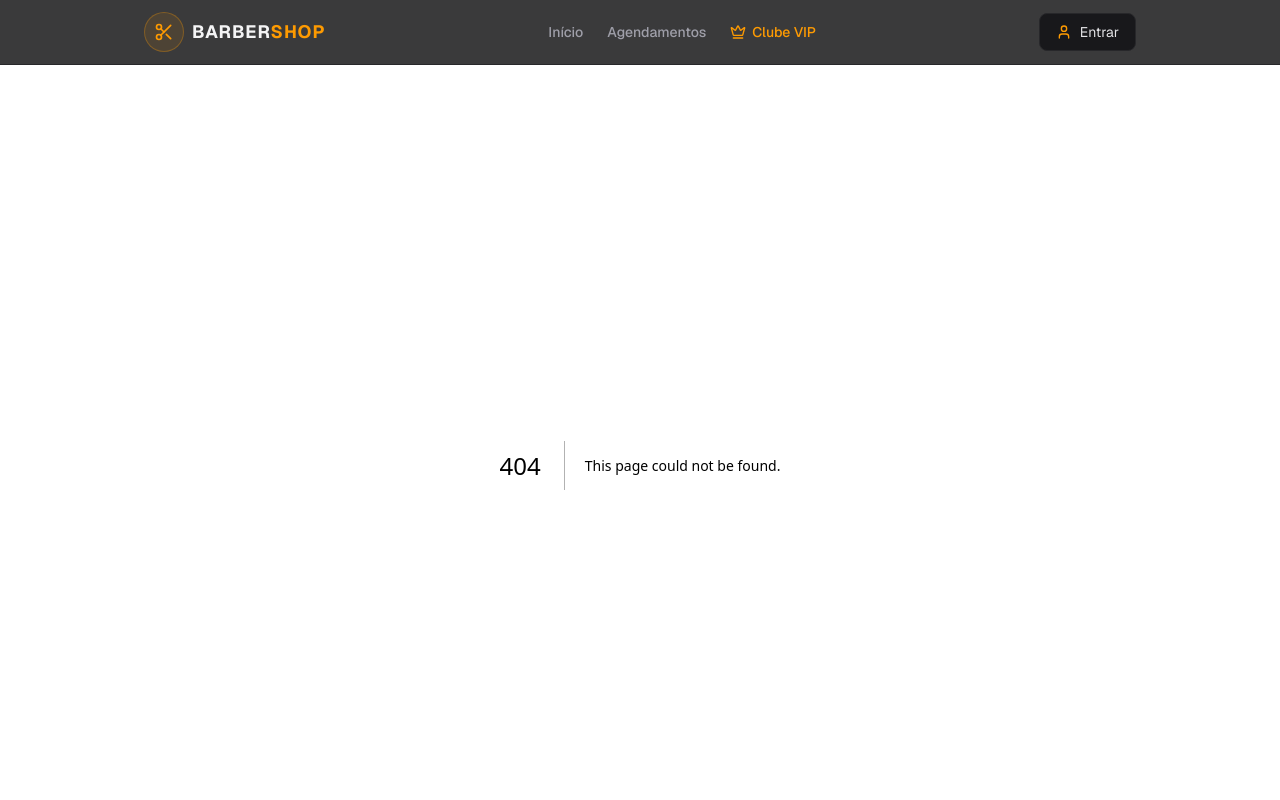
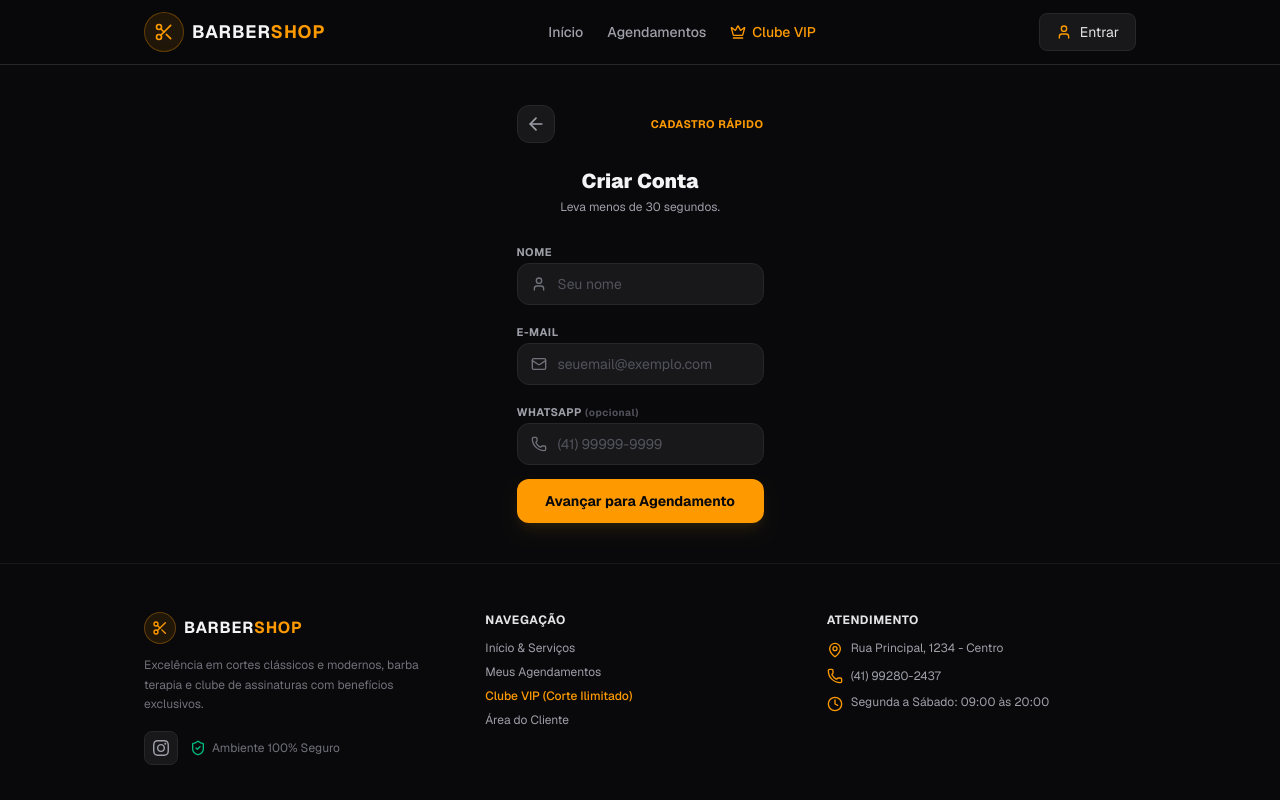
Before and after one commit to hildocosta/sistema-barber-shop, a Next.js app: page /register in a window 1280 px wide. Before the commit this address had no page. Shown: the top 800 px of the page. Built offline with nearby package versions, Linux system fonts and the light colour scheme; no server answers.

Commit message:
feat: adiciona fluxo de novo agendamento com autenticacao local

```diff
--- /dev/null
+++ b/src/app/actions/users.js
@@ -0,0 +1,47 @@
+"use server";
+
+import { prisma } from "@/lib/prisma";
+
+export async function registerQuickUser(formData) {
+  try {
+    const nome = formData.get("nome")?.toString().trim();
+    const email = formData.get("email")?.toString().trim().toLowerCase();
+    const telefone = formData.get("telefone")?.toString().trim();
+
+    if (!nome || !email) {
+      return { success: false, error: "Nome e E-mail são obrigatórios." };
+    }
+
+    // Verifica unicidade do email conforme o schema
+    const existing = await prisma.user.findUnique({
+      where: { email },
+    });
+
+    if (existing) {
+      return { success: false, error: "Este e-mail já está cadastrado. Tente entrar." };
+    }
+
+    const newUser = await prisma.user.create({
+      data: {
+        nome,
+        email,
+        telefone: telefone || null,
+        role: "CLIENT",
+        isVip: false,
+      },
+      select: {
+        id: true,
+        nome: true,
+        email: true,
+        telefone: true,
+        isVip: true,
+        role: true,
+      },
+    });
+
+    return { success: true, user: newUser };
+  } catch (error) {
+    console.error("Erro ao cadastrar:", error);
+    return { success: false, error: "Não foi possível criar a conta. Tente novamente." };
+  }
+}
--- a/src/app/appointments/new/page.jsx
+++ b/src/app/appointments/new/page.jsx
@@ -1,6 +1,7 @@
 "use client";
 
-import { useState } from "react";
+import { useState, useEffect, useTransition } from "react";
+import { useRouter } from "next/navigation";
 import Link from "next/link";
 import {
   ArrowLeft,
@@ -15,6 +16,16 @@ import {
   Crown,
   CheckCircle2
 } from "lucide-react";
+
+// Função utilitária declarada fora do componente para garantir pureza na renderização
+let counter = 0;
+function generateUniqueId(date, time) {
+  counter += 1;
+  if (typeof crypto !== "undefined" && typeof crypto.randomUUID === "function") {
+    return crypto.randomUUID();
+  }
+  return `apt-${date}-${time.replace(":", "")}-${counter}`;
+}
 
 // DADOS DO SISTEMA
 const BRANCHES = [
@@ -55,6 +66,10 @@ const TIME_SLOTS = [
 ];
 
 export default function NewAppointmentPage() {
+  const router = useRouter();
+  const [, startTransition] = useTransition();
+
+  const [currentUser, setCurrentUser] = useState(null);
   const [selectedBranch, setSelectedBranch] = useState(BRANCHES[0]);
   const [selectedBarber, setSelectedBarber] = useState(BARBERS[0]);
   const [selectedServices, setSelectedServices] = useState([SERVICES[0]]);
@@ -64,6 +79,27 @@ export default function NewAppointmentPage() {
   const [activeSheet, setActiveSheet] = useState(null);
   const [confirmed, setConfirmed] = useState(false);
   const [isVipMember, setIsVipMember] = useState(false);
+
+  useEffect(() => {
+    const rawUser = typeof window !== "undefined" ? localStorage.getItem("barber_user") : null;
+
+    if (!rawUser) {
+      router.push("/register");
+      return;
+    }
+
+    try {
+      const parsed = JSON.parse(rawUser);
+      startTransition(() => {
+        setCurrentUser(parsed);
+        if (parsed.isVip) {
+          setIsVipMember(true);
+        }
+      });
+    } catch {
+      router.push("/register");
+    }
+  }, [router]);
 
   const handleToggleService = (service) => {
     if (selectedServices.find((s) => s.id === service.id)) {
@@ -78,9 +114,41 @@ export default function NewAppointmentPage() {
   const rawTotal = selectedServices.reduce((acc, curr) => acc + curr.price, 0);
   const finalTotal = isVipMember ? 0.0 : rawTotal;
 
- if (confirmed) {
+  const handleConfirmAppointment = () => {
+    const appointmentId = generateUniqueId(selectedDay.fullDate, selectedTime);
+
+    const newAppointment = {
+      id: appointmentId,
+      clientName: currentUser?.name || "Cliente",
+      clientPhone: currentUser?.phone || "",
+      branch: selectedBranch,
+      barber: selectedBarber,
+      services: selectedServices,
+      day: selectedDay,
+      time: selectedTime,
+      total: finalTotal,
+      isVip: isVipMember,
+      status: "confirmed",
+      createdAt: selectedDay.fullDate
+    };
+
+    try {
+      const existing = JSON.parse(localStorage.getItem("barber_appointments") || "[]");
+      localStorage.setItem("barber_appointments", JSON.stringify([newAppointment, ...existing]));
+    } catch (e) {
+      console.error("Erro ao salvar agendamento:", e);
+    }
+
+    setConfirmed(true);
+  };
+
+  if (!currentUser) {
+    return null;
+  }
+
+  if (confirmed) {
     return (
-      <div className="max-w-md mx-auto px-4 py-16 text-center space-y-6">
+      <div className="max-w-md mx-auto px-4 py-12 text-center space-y-6">
         <div className="w-20 h-20 bg-emerald-500/10 border border-emerald-500/20 text-emerald-400 rounded-full flex items-center justify-center mx-auto animate-bounce">
           <CheckCircle2 className="w-10 h-10" />
         </div>
@@ -88,11 +156,11 @@ export default function NewAppointmentPage() {
         <div className="space-y-2">
           <h1 className="text-2xl font-black text-zinc-100">Agendamento Confirmado!</h1>
           <p className="text-sm text-zinc-400">
-            Reserva marcada com sucesso para o dia <span className="text-amber-400 font-bold">{selectedDay.dateString}</span> às <span className="text-amber-400 font-bold">{selectedTime}</span>.
+            Reserva para <strong className="text-zinc-200">{currentUser.name}</strong> marcada para <span className="text-amber-400 font-bold">{selectedDay.dateString}</span> às <span className="text-amber-400 font-bold">{selectedTime}</span>.
           </p>
         </div>
 
-        {/* Card de Resumo Totalmente Centralizado */}
+        {/* Card de Resumo Centralizado */}
         <div className="bg-zinc-900 border border-zinc-800 rounded-2xl p-6 text-center text-xs space-y-4">
           <div className="pb-3 border-b border-zinc-800/80 space-y-1">
             <span className="text-[11px] uppercase font-bold text-zinc-500 tracking-wider block">Unidade</span>
@@ -231,7 +299,7 @@ export default function NewAppointmentPage() {
         </button>
       </div>
 
-      {/* Resumo e Botão de Ação Embutido no Fluxo */}
+      {/* Resumo e Botão de Confirmação */}
       <div className="bg-zinc-900/90 border border-zinc-800 rounded-2xl p-4 space-y-3 pt-4">
         <div className="flex items-center justify-between">
           <span className="text-xs font-bold text-zinc-400">Total a pagar</span>
@@ -246,20 +314,19 @@ export default function NewAppointmentPage() {
         </div>
 
         <button
-          onClick={() => setConfirmed(true)}
+          onClick={handleConfirmAppointment}
           className="w-full bg-amber-500 hover:bg-amber-400 text-zinc-950 font-black py-3.5 px-6 rounded-xl text-sm transition-all shadow-lg shadow-amber-500/10 active:scale-[0.98] text-center"
         >
           Confirmar Agendamento
         </button>
       </div>
 
-      {/* MODAL / BOTTOM SHEET RESPONSIVO */}
+      {/* BOTTOM SHEETS */}
       {activeSheet && (
         <div className="fixed inset-0 z-50 bg-black/80 backdrop-blur-sm flex flex-col justify-end sm:justify-center sm:items-center sm:p-4 transition-opacity">
-
           <div className="fixed inset-0" onClick={() => setActiveSheet(null)} />
 
-          <div className="relative w-full sm:max-w-lg bg-zinc-900 border border-zinc-800 rounded-t-3xl sm:rounded-3xl p-6 space-y-5 max-h-[85vh] overflow-y-auto z-10 shadow-2xl animate-in slide-in-from-bottom sm:zoom-in-95 duration-200">
+          <div className="relative w-full sm:max-w-lg bg-zinc-900 border border-zinc-800 rounded-t-3xl sm:rounded-3xl p-6 space-y-5 max-h-[85vh] overflow-y-auto z-10 shadow-2xl">
             <div className="flex items-center justify-between border-b border-zinc-800 pb-3">
               <h3 className="text-base font-bold text-zinc-100">
                 {activeSheet === "branch" && "Selecione a Filial"}
--- /dev/null
+++ b/src/app/register/page.jsx
@@ -0,0 +1,120 @@
+"use client";
+
+import { useState } from "react";
+import Link from "next/link";
+import { useRouter } from "next/navigation";
+import { ArrowLeft, User, Mail, Phone, Loader2, AlertCircle } from "lucide-react";
+import { registerQuickUser } from "@/app/actions/users";
+
+export default function RegisterPage() {
+  const router = useRouter();
+  const [loading, setLoading] = useState(false);
+  const [error, setError] = useState(null);
+
+  async function handleSubmit(e) {
+    e.preventDefault();
+    setError(null);
+    setLoading(true);
+
+    const formData = new FormData(e.currentTarget);
+    const result = await registerQuickUser(formData);
+
+    if (result.success) {
+      // Guarda a sessão temporária do usuário cadastrado
+      if (typeof window !== "undefined") {
+        localStorage.setItem("barber_user", JSON.stringify(result.user));
+      }
+      // Redireciona diretamente para o fluxo de agendamento
+      router.push("/appointments/new");
+    } else {
+      setError(result.error);
+      setLoading(false);
+    }
+  }
+
+  return (
+    <div className="max-w-sm mx-auto px-4 py-10 space-y-6">
+      <div className="flex items-center justify-between">
+        <Link
+          href="/"
+          className="p-2 rounded-xl bg-zinc-900 border border-zinc-800 text-zinc-400 hover:text-amber-400 transition-colors"
+        >
+          <ArrowLeft className="w-5 h-5" />
+        </Link>
+        <span className="text-[11px] font-bold text-amber-500 uppercase tracking-wider">Cadastro Rápido</span>
+      </div>
+
+      <div className="text-center space-y-1">
+        <h1 className="text-xl font-black text-zinc-100">Criar Conta</h1>
+        <p className="text-xs text-zinc-400">Leva menos de 30 segundos.</p>
+      </div>
+
+      {error && (
+        <div className="p-3 bg-red-500/10 border border-red-500/20 rounded-xl flex items-center gap-2.5 text-red-400 text-xs">
+          <AlertCircle className="w-4 h-4 shrink-0" />
+          <span>{error}</span>
+        </div>
+      )}
+
+      <form onSubmit={handleSubmit} className="space-y-3.5">
+        <div className="space-y-1">
+          <label className="text-[11px] font-bold text-zinc-400 uppercase tracking-wider">Nome</label>
+          <div className="relative">
+            <User className="w-4 h-4 text-zinc-500 absolute left-3.5 top-1/2 -translate-y-1/2 pointer-events-none" />
+            <input
+              type="text"
+              name="nome"
+              required
+              placeholder="Seu nome"
+              className="w-full bg-zinc-900 border border-zinc-800 focus:border-amber-500 rounded-xl pl-10 pr-3.5 py-2.5 text-sm text-zinc-100 placeholder-zinc-600 focus:outline-none transition-colors"
+            />
+          </div>
+        </div>
+
+        <div className="space-y-1">
+          <label className="text-[11px] font-bold text-zinc-400 uppercase tracking-wider">E-mail</label>
+          <div className="relative">
+            <Mail className="w-4 h-4 text-zinc-500 absolute left-3.5 top-1/2 -translate-y-1/2 pointer-events-none" />
+            <input
+              type="email"
+              name="email"
+              required
+              placeholder="seuemail@exemplo.com"
+              className="w-full bg-zinc-900 border border-zinc-800 focus:border-amber-500 rounded-xl pl-10 pr-3.5 py-2.5 text-sm text-zinc-100 placeholder-zinc-600 focus:outline-none transition-colors"
+            />
+          </div>
+        </div>
+
+        <div className="space-y-1">
+          <label className="text-[11px] font-bold text-zinc-400 uppercase tracking-wider">
+            WhatsApp <span className="text-zinc-600 text-[10px] normal-case">(opcional)</span>
+          </label>
+          <div className="relative">
+            <Phone className="w-4 h-4 text-zinc-500 absolute left-3.5 top-1/2 -translate-y-1/2 pointer-events-none" />
+            <input
+              type="tel"
+              name="telefone"
+              placeholder="(41) 99999-9999"
+              className="w-full bg-zinc-900 border border-zinc-800 focus:border-amber-500 rounded-xl pl-10 pr-3.5 py-2.5 text-sm text-zinc-100 placeholder-zinc-600 focus:outline-none transition-colors"
+            />
+          </div>
+        </div>
+
+        <button
+          type="submit"
+          disabled={loading}
+          className="w-full mt-2 bg-amber-500 hover:bg-amber-400 disabled:bg-zinc-800 text-zinc-950 disabled:text-zinc-500 font-bold py-3 rounded-xl text-sm transition-all shadow-lg shadow-amber-500/10 flex items-center justify-center gap-2 cursor-pointer disabled:cursor-not-allowed"
+        >
+          {loading ? (
+            <>
+              <Loader2 className="w-4 h-4 animate-spin" />
+              <span>Criando...</span>
+            </>
+          ) : (
+            "Avançar para Agendamento"
+          )}
+        </button>
+      </form>
+    </div>
+  );
+}
```
